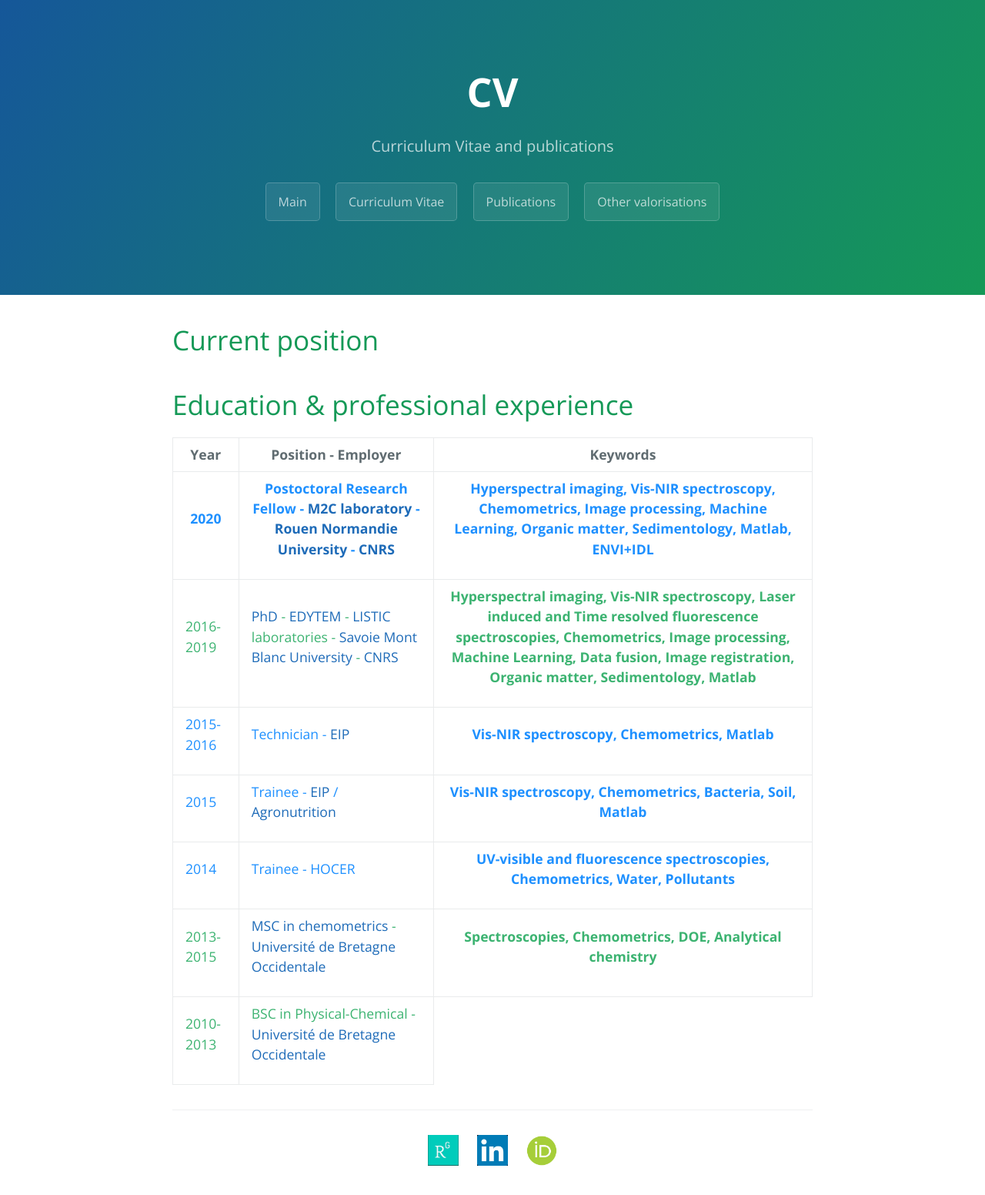
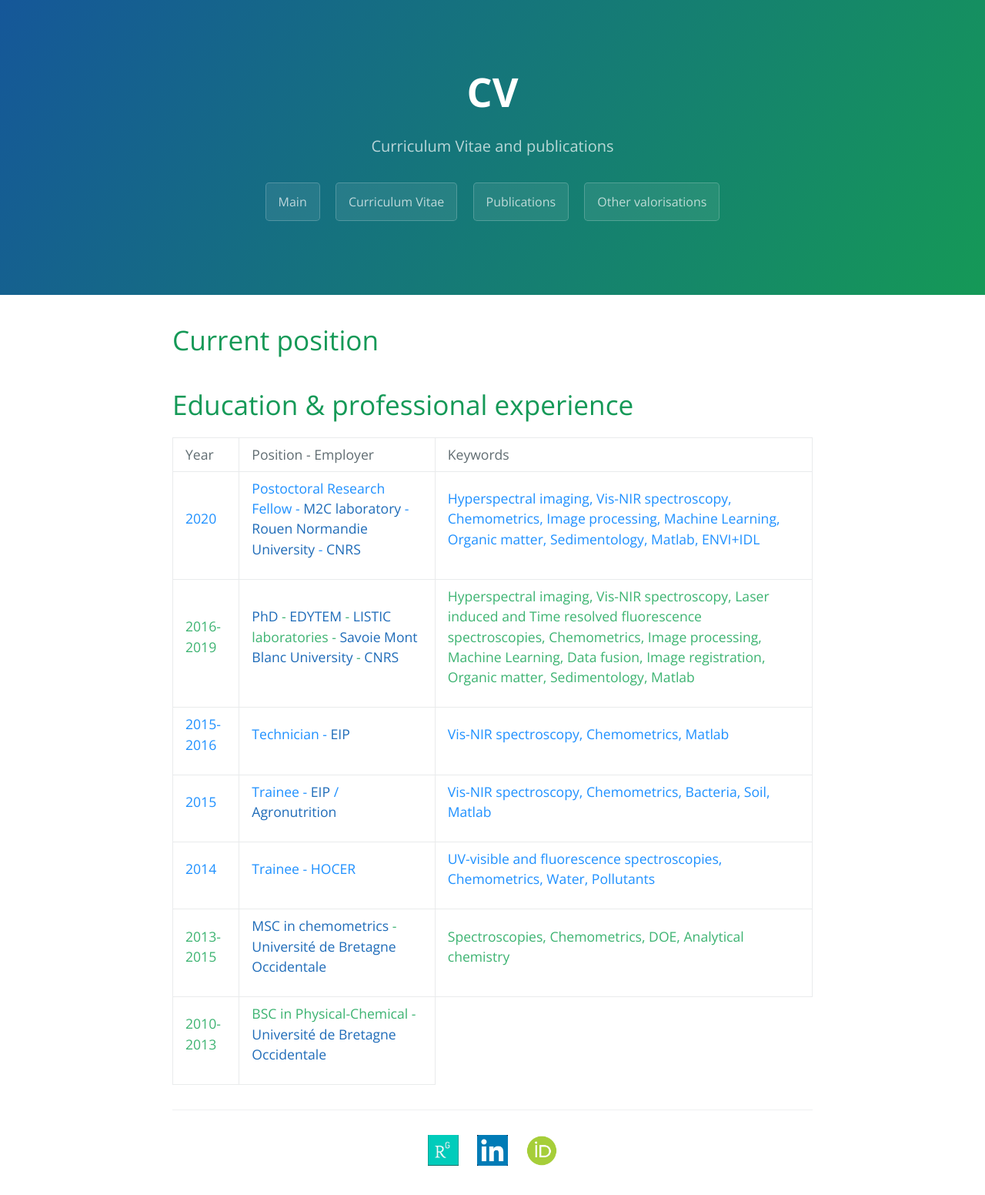
Before and after one commit to JacqKevin/JacqKevin.github.io, a Jekyll site: the page built from CV.md, in a window 1280 px wide. Shown: the whole page at 77% size. Built offline with Jekyll 4.4.1, drawn with Linux system fonts in a browser that asks for light colours.

Commit message:
Update CV.md

```diff
--- a/CV.md
+++ b/CV.md
@@ -10,39 +10,39 @@ description: Curriculum Vitae and publications
 
 <table style="width:100%">
   <tr>
-    <th>Year</th>
-    <th>Position - Employer</th>
-    <th>Keywords</th>
+    <td>Year</td>
+    <td>Position - Employer</td>
+    <td>Keywords</td>
   </tr>
   <tr>
-    <th><p style="color:DodgerBlue;">2020</p></th>
-    <th><p style="color:DodgerBlue;">Postoctoral Research Fellow - <a href="https://www.unicaen.fr/m2c/">M2C laboratory</a> - <a href="https://www.univ-rouen.fr/">Rouen Normandie University</a> - <a href="http://www.cnrs.fr/fr/page-daccueil">CNRS</a></p></th>
-    <th><p style="color:DodgerBlue;">Hyperspectral imaging, Vis-NIR spectroscopy, Chemometrics, Image processing, Machine Learning, Organic matter, Sedimentology, Matlab, ENVI+IDL</p></th>
+    <td><p style="color:DodgerBlue;">2020</p></td>
+    <td><p style="color:DodgerBlue;">Postoctoral Research Fellow - <a href="https://www.unicaen.fr/m2c/">M2C laboratory</a> - <a href="https://www.univ-rouen.fr/">Rouen Normandie University</a> - <a href="http://www.cnrs.fr/fr/page-daccueil">CNRS</a></p></td>
+    <td><p style="color:DodgerBlue;">Hyperspectral imaging, Vis-NIR spectroscopy, Chemometrics, Image processing, Machine Learning, Organic matter, Sedimentology, Matlab, ENVI+IDL</p></td>
   </tr>
   <tr>
     <td><p style="color:MediumSeaGreen;">2016-2019</p></td>
     <td><p style="color:MediumSeaGreen;"><a href="http://www.theses.fr/s188783">PhD</a> - <a href="http://edytem.cnrs.fr/">EDYTEM</a> - <a href="https://www.listic.univ-smb.fr/">LISTIC</a> laboratories - <a href="https://www.univ-smb.fr/">Savoie Mont Blanc University</a> - <a href="http://www.cnrs.fr/fr/page-daccueil">CNRS</a></p></td>
-    <th><p style="color:MediumSeaGreen;">Hyperspectral imaging, Vis-NIR spectroscopy, Laser induced and Time resolved fluorescence spectroscopies, Chemometrics, Image processing, Machine Learning, Data fusion, Image registration, Organic matter, Sedimentology, Matlab</p></th>
+    <td><p style="color:MediumSeaGreen;">Hyperspectral imaging, Vis-NIR spectroscopy, Laser induced and Time resolved fluorescence spectroscopies, Chemometrics, Image processing, Machine Learning, Data fusion, Image registration, Organic matter, Sedimentology, Matlab</p></td>
   </tr>
   <tr>
     <td><p style="color:DodgerBlue;">2015-2016</p></td>
     <td><p style="color:DodgerBlue;">Technician - <a href="www.purpan.fr">EIP</a></p></td>
-    <th><p style="color:DodgerBlue;">Vis-NIR spectroscopy, Chemometrics, Matlab</p></th>
+    <td><p style="color:DodgerBlue;">Vis-NIR spectroscopy, Chemometrics, Matlab</p></td>
   </tr>
   <tr>
     <td><p style="color:DodgerBlue;">2015</p></td>
     <td><p style="color:DodgerBlue;">Trainee - <a href="www.purpan.fr">EIP</a> / <a href="https://www.agronutrition.com/fr">Agronutrition</a></p></td>
-    <th><p style="color:DodgerBlue;">Vis-NIR spectroscopy, Chemometrics, Bacteria, Soil, Matlab</p></th>
+    <td><p style="color:DodgerBlue;">Vis-NIR spectroscopy, Chemometrics, Bacteria, Soil, Matlab</p></td>
   </tr>
   <tr>
     <td><p style="color:DodgerBlue;">2014</p></td>
     <td><p style="color:DodgerBlue;">Trainee - HOCER</p></td>
-    <th><p style="color:DodgerBlue;">UV-visible and fluorescence spectroscopies, Chemometrics, Water, Pollutants</p></th>
+    <td><p style="color:DodgerBlue;">UV-visible and fluorescence spectroscopies, Chemometrics, Water, Pollutants</p></td>
   </tr>
   <tr>
     <td><p style="color:MediumSeaGreen;">2013-2015</p></td>
     <td><p style="color:MediumSeaGreen;"><a href="https://www.univ-brest.fr/departement-chimie/menu/FORMATIONS/Masters_/Parcours--CACQ-OPEx-">MSC in chemometrics</a> - <a href="https://www.univ-brest.fr/">Université de Bretagne Occidentale</a></p></td>
-    <th><p style="color:MediumSeaGreen;">Spectroscopies, Chemometrics, DOE, Analytical chemistry</p></th>
+    <td><p style="color:MediumSeaGreen;">Spectroscopies, Chemometrics, DOE, Analytical chemistry</p></td>
   </tr>
   <tr>
     <td><p style="color:MediumSeaGreen;">2010-2013</p></td>
```
